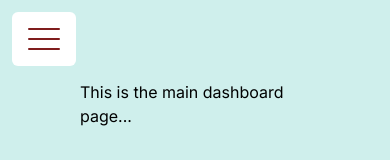
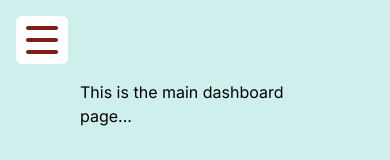
Before and after one commit to jimbopulos/ecothot, a Next.js app: page / in a window 390 px wide. Shown: the top 160 px of the page. Built offline with nearby package versions, Linux system fonts and the light colour scheme.

Commit message:
Fix styles for mobile nav

```diff
--- a/src/components/NavBar/NavbarMobile/NavbarMobile.tsx
+++ b/src/components/NavBar/NavbarMobile/NavbarMobile.tsx
@@ -10,14 +10,16 @@ export function NavbarMobile() {
   const [isNavOpen, setIsNavOpen] = useState(false);
 
   return (
-    <nav className="lg:hidden flex left-0 absolute w-full font-semibold p-3">
+    <nav className="lg:hidden flex left-0 absolute w-full font-semibold p-2.5">
       <div
-        className={`space-y-2 p-4 bg-white rounded-md ${isNavOpen && 'hidden'}`}
+        className={`space-y-2 ml-1.5 mt-1.5 p-2.5 bg-white rounded-md ${
+          isNavOpen && 'hidden'
+        }`}
         onClick={() => setIsNavOpen((prev) => !prev)}
       >
-        <span className="block h-0.5 w-8 bg-red-900 rounded-full"></span>
-        <span className="block h-0.5 w-8 bg-red-900 rounded-full"></span>
-        <span className="block h-0.5 w-8 bg-red-900 rounded-full"></span>
+        <span className="block h-1 w-8 bg-red-900 rounded-full"></span>
+        <span className="block h-1 w-8 bg-red-900 rounded-full"></span>
+        <span className="block h-1 w-8 bg-red-900 rounded-full"></span>
       </div>
       <div
         className={
```
